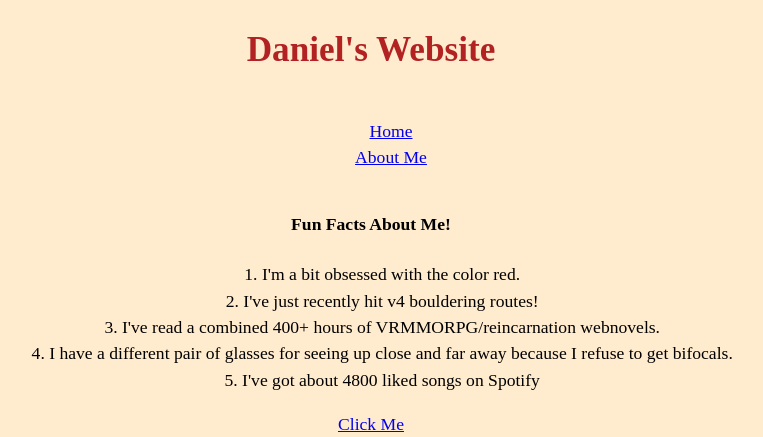
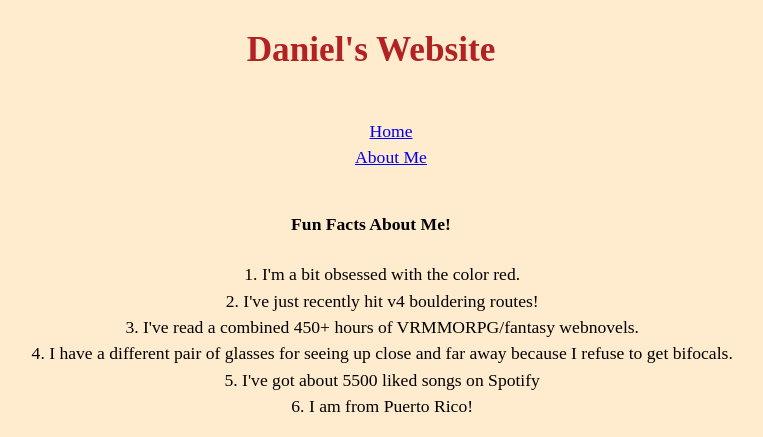
Before and after one commit to dportelafebo/daniel-website, a plain HTML site: page index.html in a window 1280 px wide. Shown: the top 437 px of the page, without its empty margins (269-1032 px from the left). Drawn offline with Linux system fonts and the light colour scheme.

Commit message:
Update index.html

```diff
--- a/index.html
+++ b/index.html
@@ -40,9 +40,10 @@
 			<ol>
 				<li>I'm a bit obsessed with the color red.</li>
 				<li>I've just recently hit v4 bouldering routes!</li>
-				<li>I've read a combined 400+ hours of VRMMORPG/reincarnation webnovels.</li>
+				<li>I've read a combined 450+ hours of VRMMORPG/fantasy webnovels.</li>
 				<li>I have a different pair of glasses for seeing up close and far away because I refuse to get bifocals.</li>
-				<li>I've got about 4800 liked songs on Spotify</li>
+				<li>I've got about 5500 liked songs on Spotify</li>
+				<li>I am from Puerto Rico!</li>
 			</ol>
 		<a href="https://www.youtube.com/watch?v=dQw4w9WgXcQ">Click Me</a>
 	</section>
```
